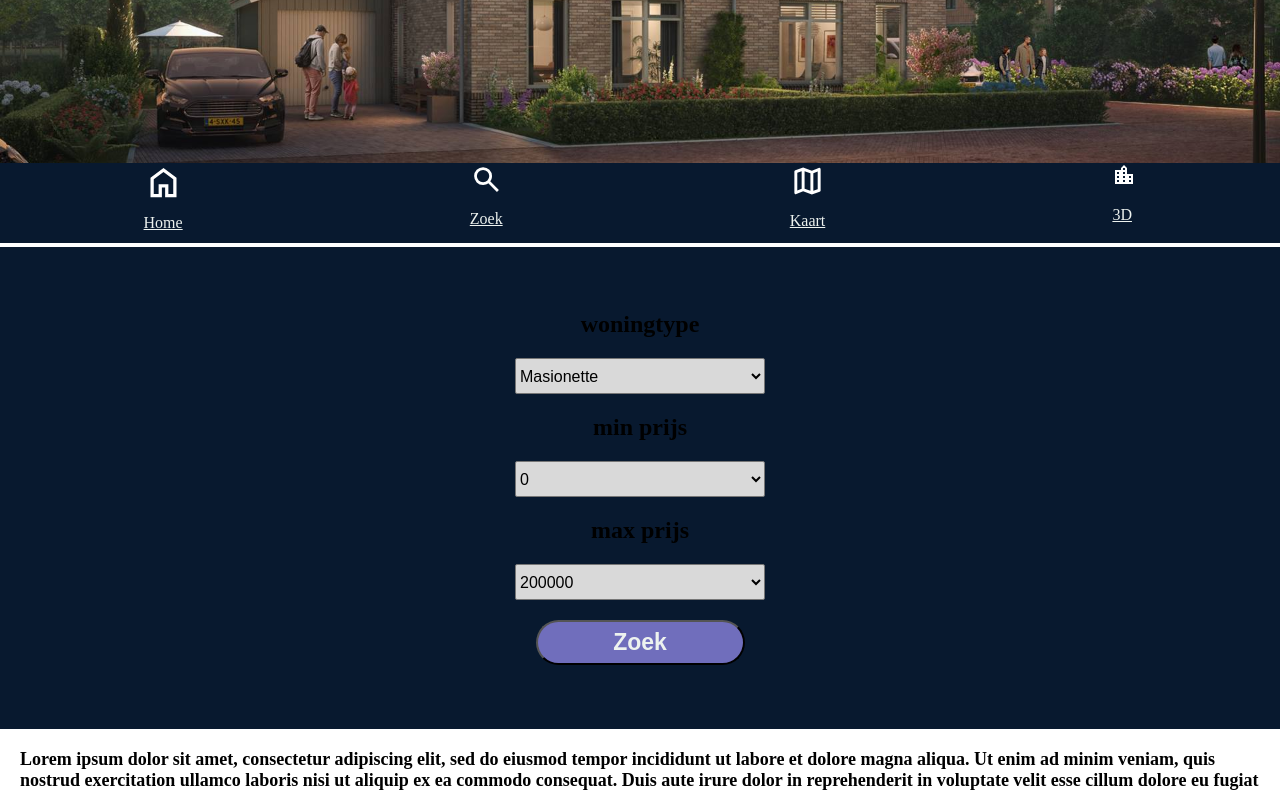
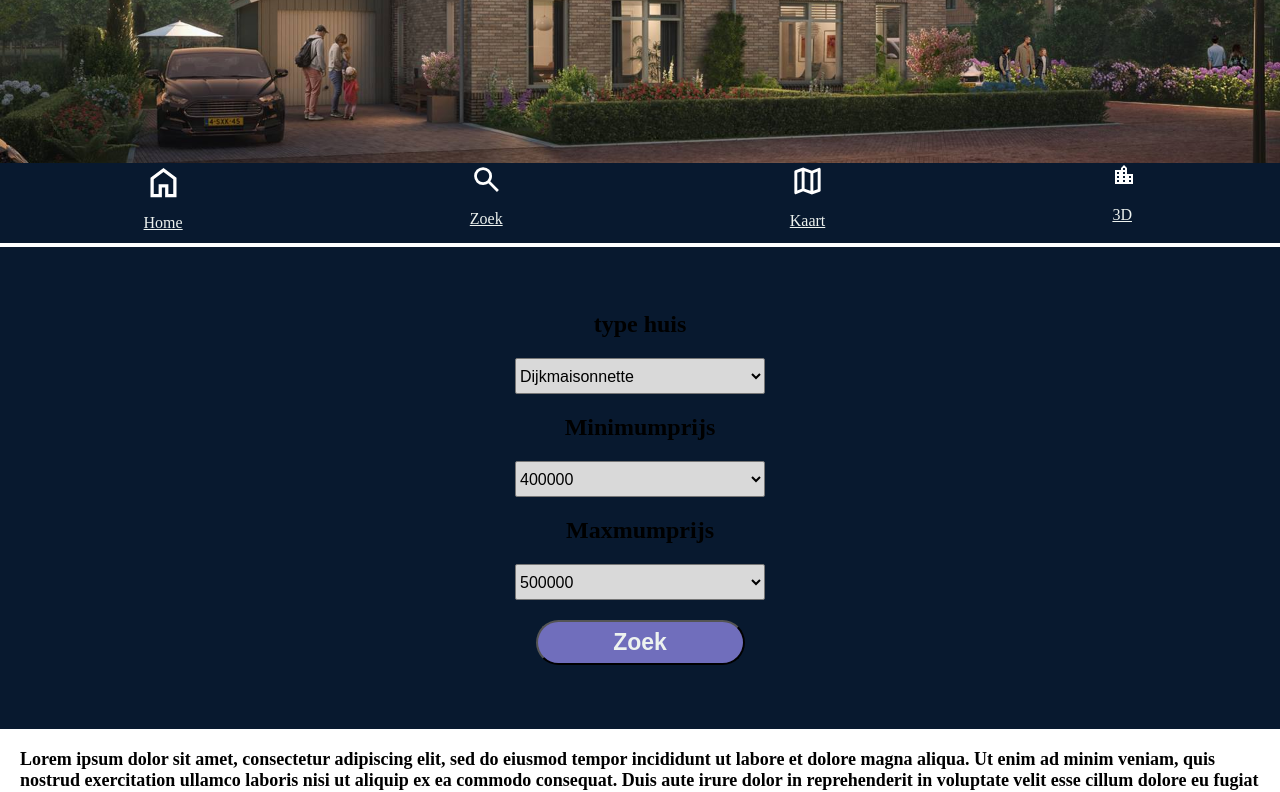
Before and after one commit to tomlommerse/woningzoeker, a React (Create React App) app: page / in a window 1280 px wide. Shown: the part 557-1349 px from the top of the page. Built offline with nearby package versions, Linux system fonts and the light colour scheme.

Commit message:
dropdown werkend op home page

```diff
--- a/src/components/homesearch/Dropdown.jsx
+++ b/src/components/homesearch/Dropdown.jsx
@@ -1,16 +1,52 @@
+// Dropdown.jsx
+
+/*
+<Dropdown
+    dataKey="" - - - - - - - - - - - - - - - - - - - - the data you want to get (mandatory)
+    roundBy={} - - - - - - - - - - - - - - - - - - - - the amount to round by   (not mandatory)
+    roundDirection=""- - - - - - - - - - - - - - - - - round up or down         (not mandatory)
+    onChange={(value) => setSelectedType(value)}
+/>
+*/
+
 import React from 'react';
+import jsonData from '../../assets/wonen-in-de-kuil.json';
 
+function Dropdown({ dataKey, roundBy, roundDirection, onChange }) {
+    const options = jsonData.plots.map((plot) => {
+        let roundedValue;
+        if (roundBy) {
+            roundedValue = Math.round(plot[dataKey] / roundBy) * roundBy;
+        } else {
+            roundedValue = plot[dataKey];
+        }
 
-function Dropdown({ options }) {
+        // Adjust based on roundDirection
+        if (roundDirection === 'up') {
+            roundedValue = Math.ceil(plot[dataKey] / roundBy) * roundBy;
+        } else if (roundDirection === 'down') {
+            roundedValue = Math.floor(plot[dataKey] / roundBy) * roundBy;
+        }
+
+        return roundedValue;
+    });
+
+    const uniqueOptions = Array.from(new Set(options));
+
+    const handleSelectChange = (event) => {
+        const selectedValue = event.target.value;
+        onChange(selectedValue);
+    };
+
     return (
         <div>
-        <select className='dropdown_box'>
-            {options.map((option, index) => (
-            <option key={index} value={option}>
-                {option}
-            </option>
-            ))}
-        </select>
+            <select className='dropdown_box' onChange={handleSelectChange}>
+                {uniqueOptions.map((value, index) => (
+                    <option key={index} value={value}>
+                        {value}
+                    </option>
+                ))}
+            </select>
         </div>
     );
 }
--- a/src/views/StartPage.jsx
+++ b/src/views/StartPage.jsx
@@ -1,36 +1,42 @@
-import React from 'react'
+// StartPage.jsx
+import React, { useState } from 'react';
 import '../styles/start.css';
-import Dropdown from '../components/homesearch/Dropdown'
+import Dropdown from '../components/homesearch/Dropdown';
 import pic from '../assets/startpic.jpg';
 
 function StartPage() {
-    const type = ['Masionette', 'Stadwoning'];
-    const min = ['0', '200000', '30000'];
-    const max = ['200000', '300000', '400000'];
+    const [selectedType, setSelectedType] = useState('');
+
+    const handleSearch = () => {
+        console.log('Selected Type:', selectedType);
+        // Add your logic here for handling the selected type
+    };
 
     return (
         <main>
             <img id='startpic' src={pic} alt='house' />
             <section className='searchbox'>
-
-        <h2>woningtype</h2>
-        <Dropdown options={type} />
-
-        <h2>min prijs</h2>
-        <Dropdown options={min} />
-
-        <h2>max prijs</h2>
-        <Dropdown options={max} />
-
-            <button className='zoekButton'>Zoek</button>
-
+            <h2>type huis</h2>
+                <Dropdown dataKey="type" onChange={(value) => setSelectedType(value)} />
+                <h2>Minimumprijs</h2>
+                <Dropdown dataKey="price" roundBy={100000} roundDirection="down" onChange={(value) => setSelectedType(value)} />
+                <h2>Maxmumprijs</h2>
+                <Dropdown dataKey="price" roundBy={100000} roundDirection="up" onChange={(value) => setSelectedType(value)} />
+                <button className='zoekButton' onClick={handleSearch}>
+                    Zoek
+                </button>
             </section>
             <section className='homeText'>
-            <p>Lorem ipsum dolor sit amet, consectetur adipiscing elit, sed do eiusmod tempor incididunt ut labore et dolore magna aliqua. Ut enim ad minim veniam, quis nostrud exercitation ullamco laboris nisi ut aliquip ex ea commodo consequat. Duis aute irure dolor in reprehenderit in voluptate velit esse cillum dolore eu fugiat nulla pariatur. Excepteur sint occaecat cupidatat non proident, sunt in culpa qui officia deserunt mollit anim id est laborum.</p>
+                <p>
+                    Lorem ipsum dolor sit amet, consectetur adipiscing elit, sed do eiusmod tempor incididunt ut
+                    labore et dolore magna aliqua. Ut enim ad minim veniam, quis nostrud exercitation ullamco laboris
+                    nisi ut aliquip ex ea commodo consequat. Duis aute irure dolor in reprehenderit in voluptate velit
+                    esse cillum dolore eu fugiat nulla pariatur. Excepteur sint occaecat cupidatat non proident, sunt
+                    in culpa qui officia deserunt mollit anim id est laborum.
+                </p>
             </section>
         </main>
-
-    )
+    );
 }
 
-export default StartPage
+export default StartPage;
```
Lines whose indentation alone changed are shown as unchanged.
